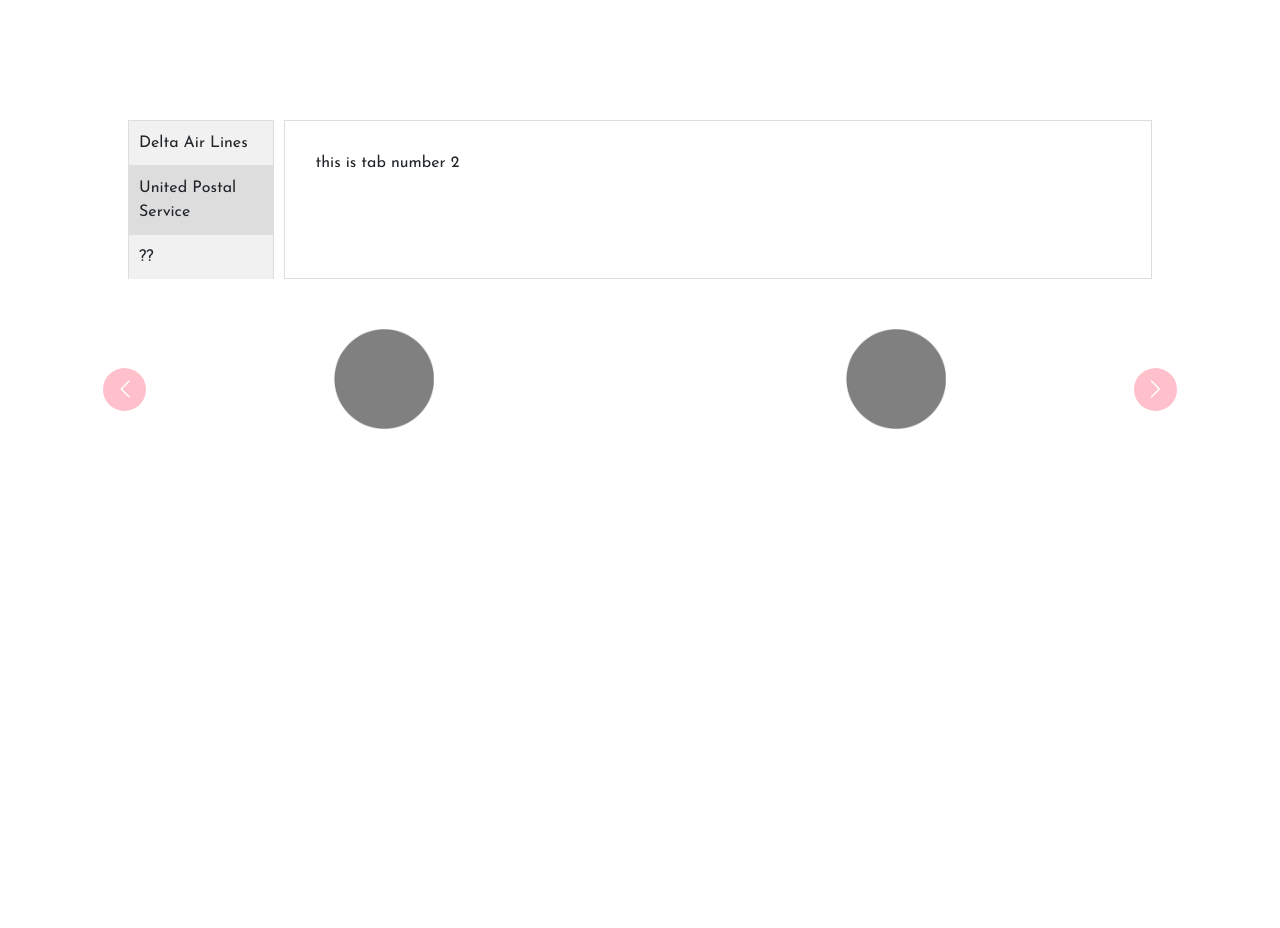
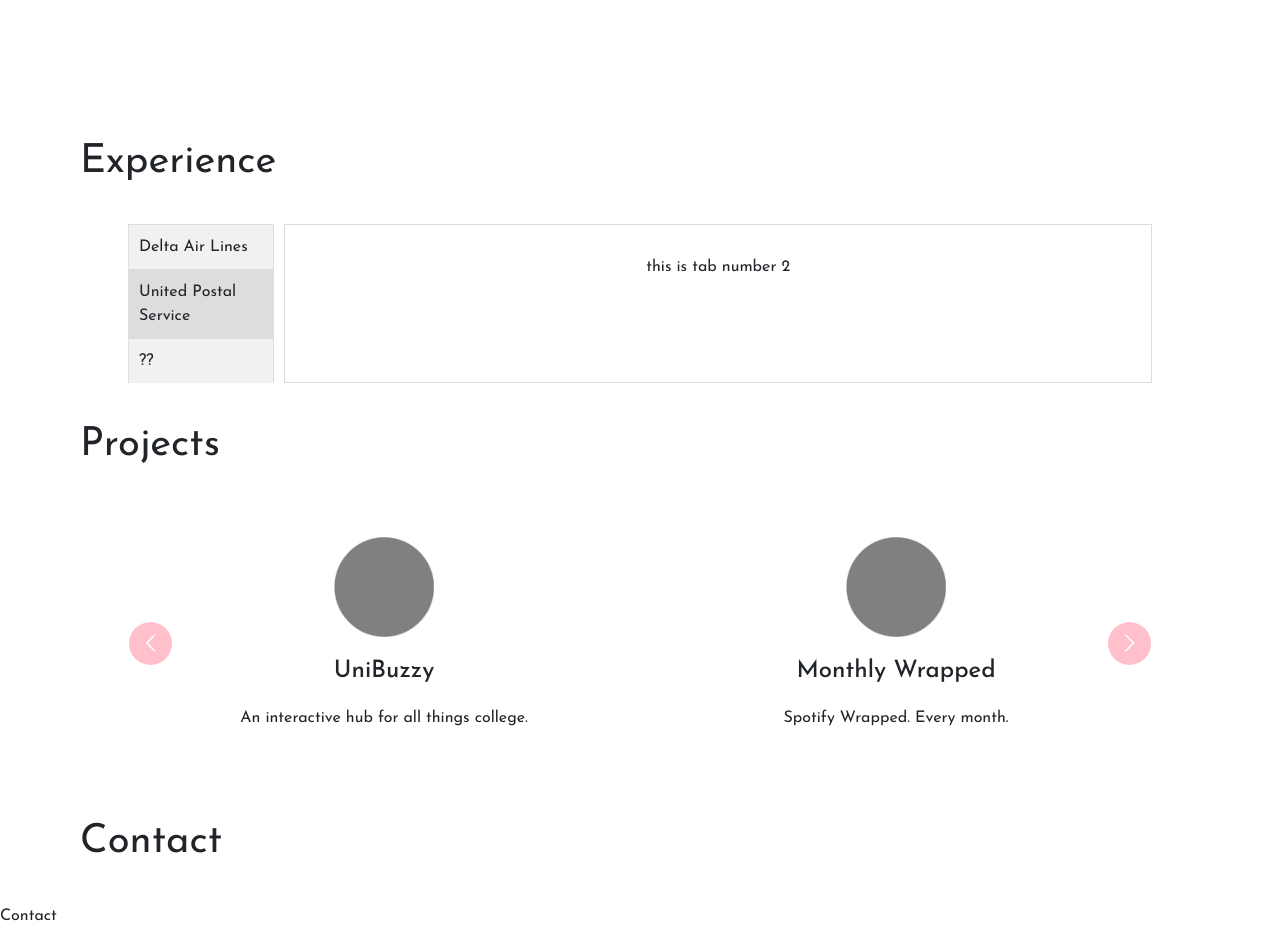
Before and after one commit to jshen340/portfolio, a React (Vite) app: page / in a window 1280 px wide. Shown: the part 700-1628 px from the top of the page. Before the commit the page ends 1179 px from the top, so only its background shows below. Built offline with nearby package versions, Linux system fonts and the light colour scheme; a web font is replaced by a local one.

Commit message:
full recovery

```diff
--- a/src/App.tsx
+++ b/src/App.tsx
@@ -1,19 +1,21 @@
 import { useState } from "react";
 import reactLogo from "./assets/react.svg";
 import "./App.css";
-import LeftPanel from "./components/landing/LeftPanel";
-import RightPanel from "./components/landing/RightPanel";
-import devText from "./assets/text/dev-text";
-import Slideshow from "./components/Slideshow";
 import Hero from "./components/Hero";
 import CarouselSlide from "./components/CarouselSlide";
 import TabGroup from "./components/TabGroup";
+import Title from "./components/Title";
+import Contact from "./components/Contact";
 function App() {
   return (
     <div className="App">
       <Hero />
+      <Title title="Experience" />
       <TabGroup />
+      <Title title="Projects" />
       <CarouselSlide />
+      <Title title="Contact" />
+      <Contact />
     </div>
   );
 }
--- a/src/assets/css/CarouselSlide.css
+++ b/src/assets/css/CarouselSlide.css
@@ -6,6 +6,13 @@
   margin-bottom: 20px;
 }
 
+h4 {
+  text-align: center;
+}
+
+p {
+  text-align: center;
+}
 
 .react-multi-carousel-list{
   position: unset !important;
@@ -20,18 +27,23 @@
 .item {
   display: block;
   text-align: center;
-  padding: 16px;
+  padding: 40px;
 }
 
 
 .react-multiple-carousel__arrow--left {
-  left: calc(8% + 1px);
+  left: calc(10% + 1px);
   background-color: pink;
 }
 
 .react-multiple-carousel__arrow--right {
-  right: calc(8% + 1px);
+  right: calc(10% + 1px);
   background-color: pink;
 }
 
+.react-multiple-carousel__arrow:hover {
+  background: rgba(174, 107, 107, 0.8);
+}
+
+
 /* https://github.com/YIZHUANG/react-multi-carousel/blob/061e721b3ed9e3bd83b131c92fc54bb0c9a0a534/src/assets/styles.css#L4 */
--- a/src/assets/css/Hero.css
+++ b/src/assets/css/Hero.css
@@ -46,7 +46,7 @@
     position: absolute;
      font-weight: 800;
     font-size: 1vw;
-    margin-top: -2vh;
+    margin-top: -1vh;
     margin-left: 7.6vw;
 }
 
--- a/src/components/CarouselSlide.tsx
+++ b/src/components/CarouselSlide.tsx
@@ -55,18 +55,28 @@
     >
       <div className="project">
         <img className="photo" src={gray} alt="" />
+        <h4>UniBuzzy</h4>
+        <p>An interactive hub for all things college.</p>
       </div>
       <div className="project">
         <img className="photo" src={gray} alt="" />
+        <h4>Monthly Wrapped</h4>
+        <p>Spotify Wrapped. Every month.</p>
       </div>
       <div className="project">
         <img className="photo" src={gray} alt="" />
+        <h4></h4>
+        <p></p>
       </div>
       <div className="project">
         <img className="photo" src={gray} alt="" />
+        <h4></h4>
+        <p></p>
       </div>
       <div className="project">
         <img className="photo" src={gray} alt="" />
+        <h2></h2>
+        <p></p>
       </div>
     </Carousel>
   );
--- /dev/null
+++ b/src/components/Contact.tsx
@@ -0,0 +1,7 @@
+import React from "react";
+
+const Contact = () => {
+  return <div>Contact</div>;
+};
+
+export default Contact;
--- /dev/null
+++ b/src/components/Title.tsx
@@ -0,0 +1,15 @@
+import React from "react";
+
+interface Props {
+  title: string;
+}
+
+const styling = {
+  fontSize: "2.5rem",
+  margin: "2rem 5rem",
+};
+const Title = ({ title }: Props) => {
+  return <div style={styling}>{title}</div>;
+};
+
+export default Title;
```
